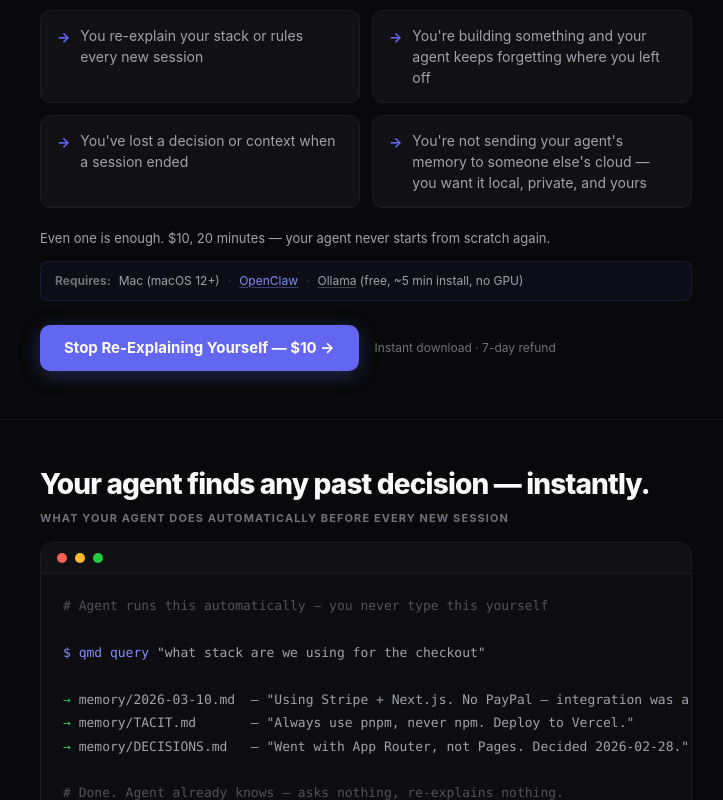
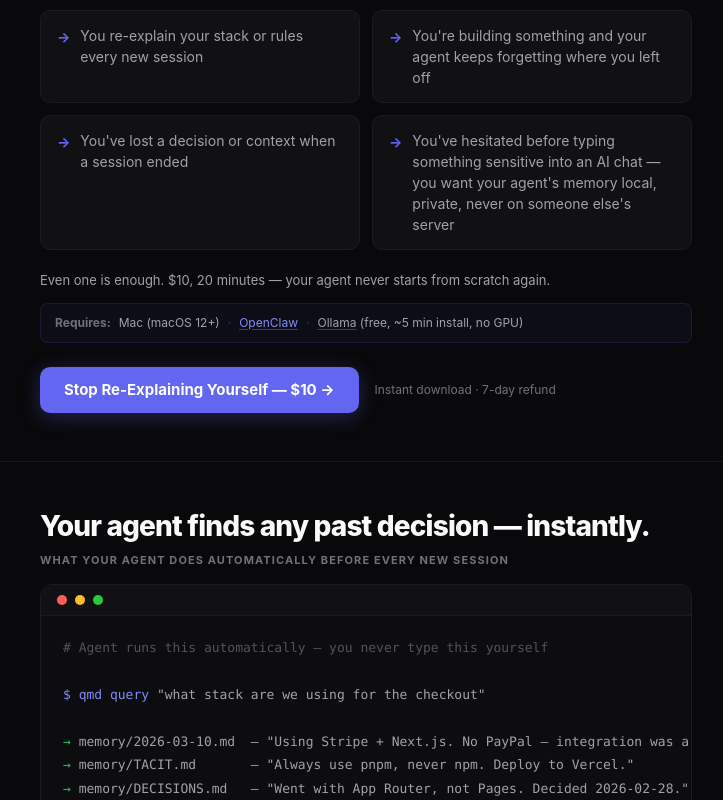
Before and after one commit to marcoiaq/agent-memory-kit, a Next.js app: page / in a window 1280 px wide. Shown: the part 1100-1900 px from the top of the page, without its empty margins (274-997 px from the left). Built offline with nearby package versions, Linux system fonts and the light colour scheme; no server answers.

Commit message:
ux: remove doubt-planting footer copy, reframe 'who it's for' last item as pain, fix emoji semantic collision in CTA block

```diff
--- a/app/page.tsx
+++ b/app/page.tsx
@@ -652,7 +652,7 @@ export default function Home() {
               'You re-explain your stack or rules every new session',
               'You\'re building something and your agent keeps forgetting where you left off',
               'You\'ve lost a decision or context when a session ended',
-              "You're not sending your agent's memory to someone else's cloud — you want it local, private, and yours",
+              "You've hesitated before typing something sensitive into an AI chat — you want your agent's memory local, private, never on someone else's server",
             ].map((item) => (
               <div key={item} className="who-grid-item">
                 <span style={{color:'#6366f1', fontWeight:700, fontSize:'14px', flexShrink:0, marginTop:'1px'}}>→</span>
@@ -985,7 +985,7 @@ export default function Home() {
               <span className="price-num">$10</span>
               <span className="price-word">one-time</span>
             </div>
-            <span className="price-launch">🔒 Launch price — locked at $10. Going up to $29 soon. Pay once, own it forever.</span>
+            <span className="price-launch">⏳ Launch price — locked at $10. Going up to $29 soon. Pay once, own it forever.</span>
             <a href="/api/create-checkout" className="cta-btn">Fix My Agent&apos;s Memory — $10 →</a>
             <p className="cta-meta" style={{marginTop:'14px', marginBottom:'8px', color:'#a1a1aa'}}>Secure checkout via Stripe · Instant download · 7-day money-back guarantee</p>
             <p style={{fontSize:'12px', color:'#71717a', marginTop:'8px', display:'flex', alignItems:'center', justifyContent:'center', gap:'8px', flexWrap:'wrap'}}>
@@ -1005,7 +1005,7 @@ export default function Home() {
         <div className="wrap">
           <div style={{display:'flex', flexDirection:'column', alignItems:'center', gap:'14px', paddingBottom:'8px'}}>
             <p style={{fontSize:'13px', color:'#52525b', textAlign:'center'}}>
-              Still on the fence? It&apos;s $10 and 20 minutes. <a href="/api/create-checkout" style={{color:'#818cf8', textDecoration:'underline', textDecorationColor:'rgba(129,140,248,0.4)', textUnderlineOffset:'2px'}}>7-day refund if it doesn&apos;t work →</a>
+              Still on the fence? It&apos;s $10 and 20 minutes. <a href="/api/create-checkout" style={{color:'#818cf8', textDecoration:'underline', textDecorationColor:'rgba(129,140,248,0.4)', textUnderlineOffset:'2px'}}>7-day money-back guarantee, no questions →</a>
             </p>
             <p style={{fontSize:'12px', color:'#3f3f46', textAlign:'center'}}>Alfred Build · <a href="https://openclaw.ai" target="_blank" rel="noopener noreferrer" style={{color:'#3f3f46', textDecoration:'none'}}>Built with OpenClaw</a> · <a href="https://alfredbuild.xyz" style={{color:'#3f3f46', textDecoration:'none'}}>alfredbuild.xyz</a> · <a href="https://x.com/alfredmarktr" target="_blank" rel="noopener noreferrer" style={{color:'#3f3f46', textDecoration:'none'}}>@alfredmarktr</a></p>
           </div>
```
